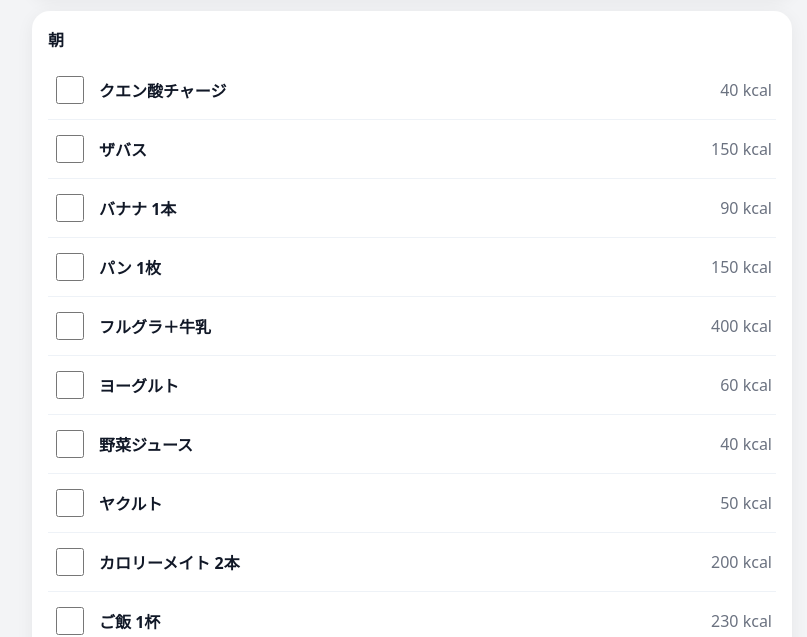
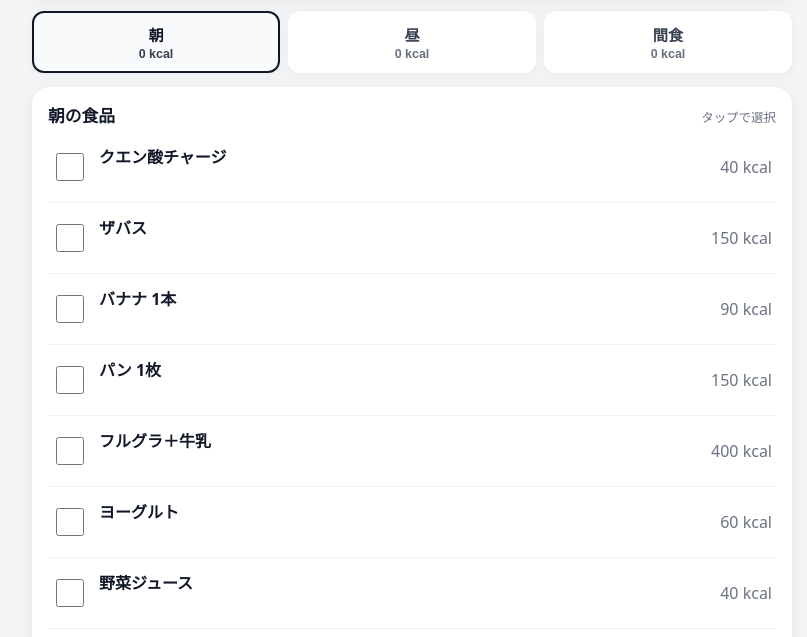
Before and after one commit to gigi-nyam/gigi-nyam.github.io, a plain HTML site: page index.html in a window 1280 px wide. Shown: the part 175-812 px from the top of the page, without its empty margins (228-1035 px from the left). Drawn offline with Linux system fonts and the light colour scheme.

Commit message:
Replace duplicated meal lists with tabs

```diff
--- a/index.html
+++ b/index.html
@@ -16,14 +16,25 @@
     .goal input{width:110px;font-size:1.1rem;padding:10px;border:1px solid #d1d5db;border-radius:10px}
     .remain{font-size:2.2rem;font-weight:800;line-height:1.05;text-align:right}
     .remain small{display:block;font-size:.8rem;font-weight:600;color:#6b7280;margin-bottom:4px}
-    .section h2{font-size:1rem;margin:0 0 10px}
-    .item{display:flex;align-items:center;justify-content:space-between;gap:10px;padding:12px 4px;border-top:1px solid #eef2f7}
+    .meal-tabs{display:grid;grid-template-columns:repeat(3,1fr);gap:8px;margin-bottom:14px}
+    .meal-tab{background:#fff;color:#374151;border:2px solid transparent;padding:10px 6px;box-shadow:0 2px 10px rgba(0,0,0,.04)}
+    .meal-tab[aria-selected=true]{border-color:#111827;color:#111827;background:#f9fafb}
+    .meal-tab span{display:block;font-size:.78rem;color:#6b7280;margin-top:2px}
+    .meal-tab[aria-selected=true] span{color:#374151}
+    .section-head{display:flex;align-items:baseline;justify-content:space-between;gap:12px;margin-bottom:5px}
+    .section h2{font-size:1.05rem;margin:0}
+    .section-note{font-size:.78rem;color:#6b7280}
+    .item{display:flex;align-items:center;justify-content:space-between;gap:10px;padding:12px 4px;border-top:1px solid #eef2f7;cursor:pointer}
     .item:first-of-type{border-top:none}
+    .item:has(input:checked){background:#f9fafb}
     .left{display:flex;align-items:center;gap:12px;min-width:0}
+    .food-info{min-width:0}
     input[type=checkbox]{width:28px;height:28px;accent-color:#111827;flex:none}
     .name{font-weight:650}
+    .badges{display:flex;gap:4px;min-height:18px;margin-top:4px;flex-wrap:wrap}
+    .badge{font-size:.68rem;line-height:1;padding:3px 6px;border-radius:999px;background:#e5e7eb;color:#374151;font-weight:700}
+    .badge.current{background:#111827;color:#fff}
     .kcal{color:#6b7280;white-space:nowrap}
-    .subtotal{display:flex;justify-content:space-between;font-weight:700;margin-top:10px;padding-top:10px;border-top:1px solid #e5e7eb}
     .actions{display:flex;gap:10px;flex-wrap:wrap}
     button{border:none;border-radius:12px;padding:11px 14px;font-weight:700;font-size:.95rem;background:#111827;color:#fff}
     button.secondary{background:#e5e7eb;color:#111827}
@@ -45,7 +56,15 @@
     </div>
   </div>
 
-  <div id="sections"></div>
+  <div id="mealTabs" class="meal-tabs" role="tablist" aria-label="食事を選択"></div>
+
+  <div class="card section">
+    <div class="section-head">
+      <h2 id="foodTitle">朝の食品</h2>
+      <span class="section-note">タップで選択</span>
+    </div>
+    <div id="foodList"></div>
+  </div>
 
   <div class="card">
     <div class="actions">
@@ -73,33 +92,44 @@ const meals=['朝','昼','間食'];
 const state=JSON.parse(localStorage.getItem('calorieState')||'{}');
 if(!state.goal) state.goal=2000;
 if(!state.checked) state.checked={};
+if(!meals.includes(state.activeMeal)) state.activeMeal='朝';
 
 function save(){localStorage.setItem('calorieState',JSON.stringify(state));}
 function key(meal,i){return meal+'-'+i}
+function mealTotal(meal){
+  return foods.reduce((sum,f,i)=>sum+(state.checked[key(meal,i)]?f.kcal:0),0);
+}
 function render(){
   document.getElementById('goal').value=state.goal;
-  const root=document.getElementById('sections'); root.innerHTML='';
-  let total=0;
+  const tabs=document.getElementById('mealTabs'); tabs.innerHTML='';
+  const totals={};
   meals.forEach(meal=>{
-    let sub=0;
-    const card=document.createElement('div'); card.className='card section';
-    card.innerHTML=`<h2>${meal}</h2>`;
-    foods.forEach((f,i)=>{
-      const k=key(meal,i), checked=!!state.checked[k]; if(checked){sub+=f.kcal; total+=f.kcal;}
-      const row=document.createElement('label'); row.className='item';
-      row.innerHTML=`<span class="left"><input type="checkbox" data-key="${k}" ${checked?'checked':''}><span class="name">${f.name}</span></span><span class="kcal">${f.kcal} kcal</span>`;
-      card.appendChild(row);
-    });
-    const foot=document.createElement('div'); foot.className='subtotal'; foot.innerHTML=`<span>${meal} 合計</span><span>${sub} kcal</span>`; card.appendChild(foot);
-    root.appendChild(card);
+    totals[meal]=mealTotal(meal);
+    const tab=document.createElement('button');
+    tab.className='meal-tab'; tab.type='button'; tab.role='tab';
+    tab.setAttribute('aria-selected',meal===state.activeMeal);
+    tab.innerHTML=`${meal}<span>${totals[meal]} kcal</span>`;
+    tab.addEventListener('click',()=>{state.activeMeal=meal;save();render();});
+    tabs.appendChild(tab);
   });
+  const root=document.getElementById('foodList'); root.innerHTML='';
+  document.getElementById('foodTitle').textContent=`${state.activeMeal}の食品`;
+  foods.forEach((f,i)=>{
+    const k=key(state.activeMeal,i), checked=!!state.checked[k];
+    const selectedMeals=meals.filter(meal=>state.checked[key(meal,i)]);
+    const row=document.createElement('label'); row.className='item';
+    const badges=selectedMeals.map(meal=>`<span class="badge ${meal===state.activeMeal?'current':''}">${meal}✓</span>`).join('');
+    row.innerHTML=`<span class="left"><input type="checkbox" data-key="${k}" ${checked?'checked':''} aria-label="${state.activeMeal}の${f.name}"><span class="food-info"><span class="name">${f.name}</span><span class="badges">${badges}</span></span></span><span class="kcal">${f.kcal} kcal</span>`;
+    root.appendChild(row);
+  });
+  const total=meals.reduce((sum,meal)=>sum+totals[meal],0);
   const remain=state.goal-total;
   const r=document.getElementById('remain'); r.innerHTML=`<small>夕食に残せる</small>${remain} kcal`; r.classList.toggle('neg',remain<0);
   document.getElementById('used').textContent=`夕食前まで ${total} kcal`;
   document.querySelectorAll('input[type=checkbox]').forEach(cb=>cb.addEventListener('change',e=>{state.checked[e.target.dataset.key]=e.target.checked;save();render();}));
 }
 
-document.getElementById('goal').addEventListener('change',e=>{state.goal=Math.max(0,Number(e.target.value)||0);save();render();});
+document.getElementById('goal').addEventListener('input',e=>{state.goal=Math.max(0,Number(e.target.value)||0);save();render();});
 document.getElementById('reset').addEventListener('click',()=>{state.checked={};save();render();});
 document.getElementById('resetGoal').addEventListener('click',()=>{state.goal=2000;save();render();});
 if('serviceWorker' in navigator){navigator.serviceWorker.register('./sw.js').catch(()=>{});}
--- a/sw.js
+++ b/sw.js
@@ -1,4 +1,4 @@
-const CACHE='calorie-pwa-v1';
+const CACHE='calorie-pwa-v2';
 const ASSETS=['./','./index.html','./manifest.webmanifest','./icon.svg'];
 self.addEventListener('install',e=>e.waitUntil(caches.open(CACHE).then(c=>c.addAll(ASSETS))));
 self.addEventListener('activate',e=>e.waitUntil(caches.keys().then(keys=>Promise.all(keys.filter(k=>k!==CACHE).map(k=>caches.delete(k))))));
```
